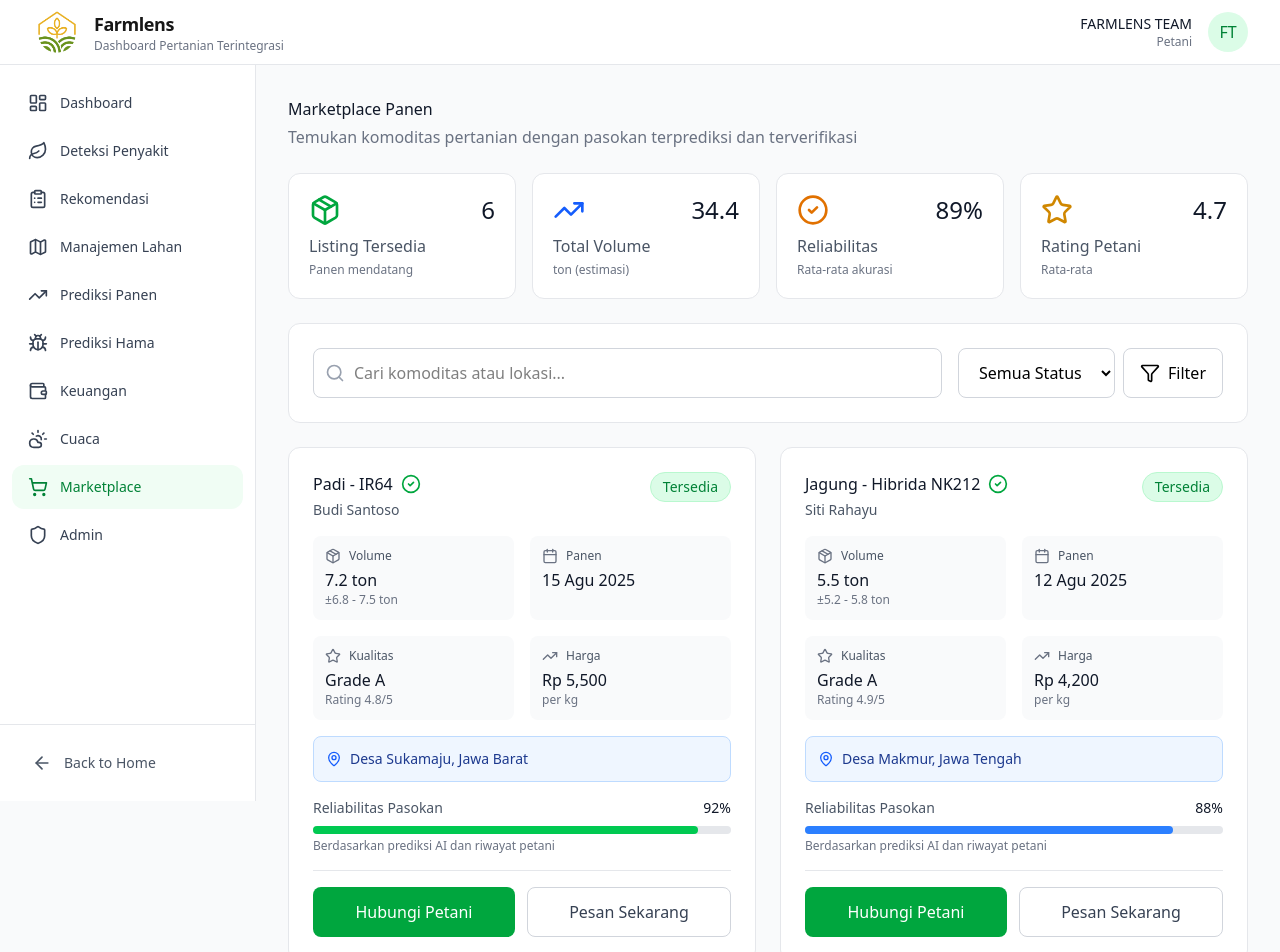
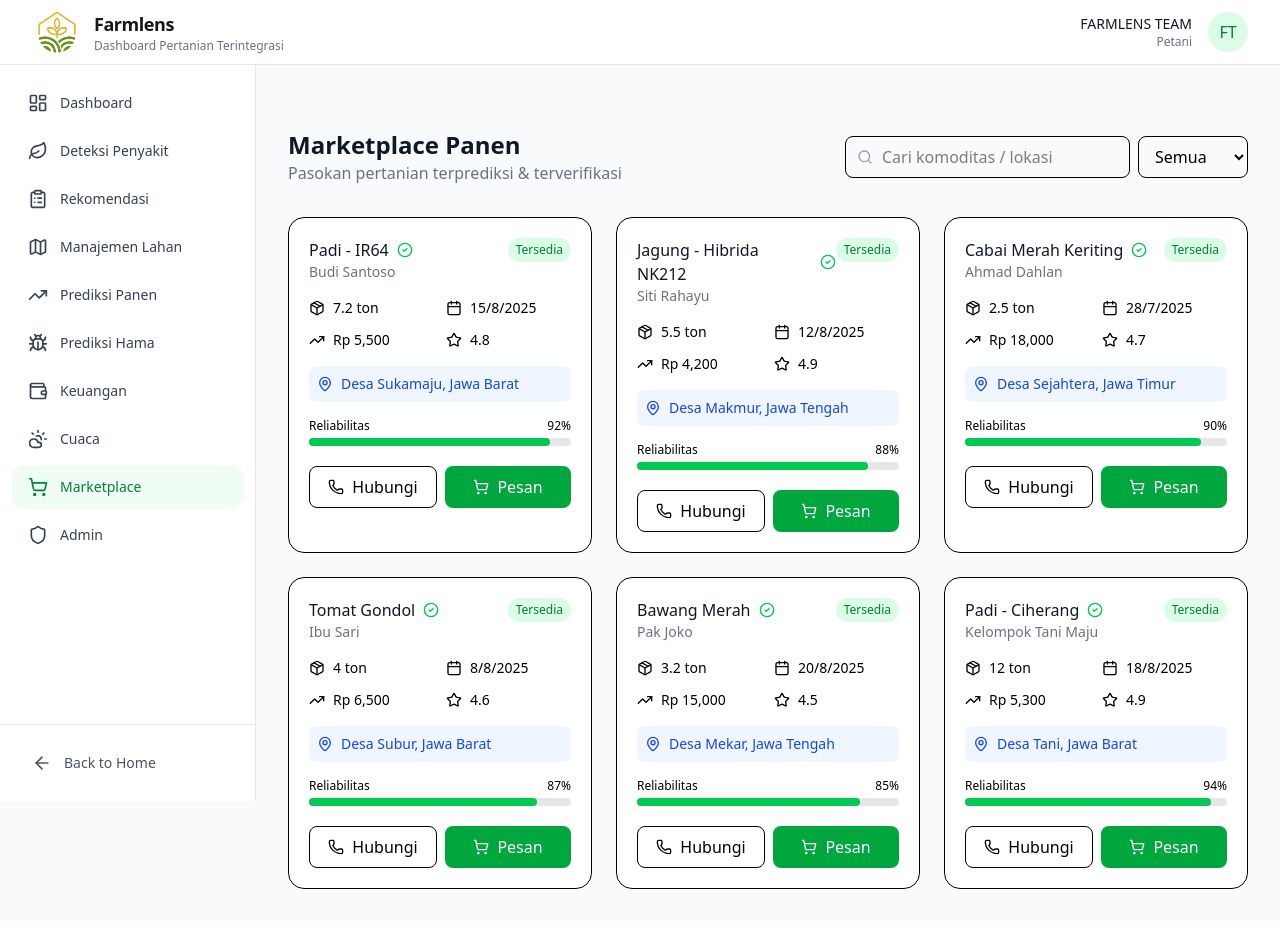
Before and after one commit to reynaldo0/FarmLens, a React (Vite) app: page /dashboard/marketplace in a window 1280 px wide. Shown: the top 952 px of the page. After the commit the page ends 921 px from the top, so only its background shows below. Built offline with nearby package versions, Linux system fonts and the light colour scheme.

Commit message:
upd : upgrade UI marketplace with toaster

```diff
--- a/package.json
+++ b/package.json
@@ -19,6 +19,7 @@
     "react-dom": "^19.2.0",
     "react-router-dom": "^7.12.0",
     "recharts": "^3.6.0",
+    "sonner": "^2.0.7",
     "tailwindcss": "^4.1.18",
     "three": "^0.182.0"
   },
--- a/src/DashboardLayout.tsx
+++ b/src/DashboardLayout.tsx
@@ -11,11 +11,11 @@ import { DashboardOverview } from './pages/dashboard/DashboardOverview';
 import { DeteksiPenyakit } from './pages/dashboard/DeteksiPenyakit';
 import { Keuangan } from './pages/dashboard/Keuangan';
 import { ManajemenLahan } from './pages/dashboard/ManajemenLahan';
-import { Marketplace } from './pages/dashboard/Marketplace';
 import { PrediksiPanen } from './pages/dashboard/PrediksiPanen';
 import { RekomendasiAgronomi } from './pages/dashboard/RekomendasiAgronomi';
 import { HamaPrediction } from './pages/dashboard/HamaPrediction';
 import { WeatherRecommendationCard } from './pages/dashboard/Weather';
+import Marketplace from './pages/dashboard/Marketplace';
 
 export default function DashboardLayout() {
     const [sidebarOpen, setSidebarOpen] = useState(false);
--- a/src/pages/dashboard/Marketplace.tsx
+++ b/src/pages/dashboard/Marketplace.tsx
@@ -1,14 +1,16 @@
 import {
     Calendar,
     CheckCircle2,
-    Filter,
     MapPin,
     Package,
     Search,
     Star,
-    TrendingUp
+    TrendingUp,
+    Phone,
+    ShoppingCart
 } from 'lucide-react';
-import { useState } from 'react';
+import { useMemo, useState } from 'react';
+import { Toaster, toast } from 'sonner';
 
 const listings = [
     {
@@ -103,264 +105,184 @@ const listings = [
     },
 ];
 
-export function Marketplace() {
-    const [searchTerm, setSearchTerm] = useState('');
-    const [filterStatus, setFilterStatus] = useState('all');
+export default function Marketplace() {
+    const [search, setSearch] = useState('');
+    const [status, setStatus] = useState('all');
+    const [detail, setDetail] = useState(null);
 
-    const filteredListings = listings.filter(item => {
-        const matchSearch = item.komoditas.toLowerCase().includes(searchTerm.toLowerCase()) ||
-            item.lokasi.toLowerCase().includes(searchTerm.toLowerCase());
-        const matchStatus = filterStatus === 'all' || item.status === filterStatus;
-        return matchSearch && matchStatus;
-    });
+    const filtered = useMemo(() => {
+        return listings.filter(item => {
+            const s = search.toLowerCase();
+            return (
+                (item.komoditas.toLowerCase().includes(s) ||
+                    item.lokasi.toLowerCase().includes(s)) &&
+                (status === 'all' || item.status === status)
+            );
+        });
+    }, [search, status]);
+
+    const handleContact = () => {
+        toast.info('Fitur Dalam Pengembangan', {
+            description:
+                'Integrasi WhatsApp & sistem pesan internal sedang kami siapkan agar komunikasi lebih aman dan terdokumentasi.'
+        });
+    };
+
+    const handleOrderSuccess = () => {
+        toast.success('Pesanan Berhasil Dicatat', {
+            description:
+                'Tim kami akan segera memproses transaksi dan menghubungi Anda untuk tahap selanjutnya.'
+        });
+        setDetail(null);
+    };
 
     return (
-        <div className="space-y-6">
-            {/* Header */}
-            <div>
-                <h2 className="text-gray-900">Marketplace Panen</h2>
-                <p className="text-gray-500 mt-1">
-                    Temukan komoditas pertanian dengan pasokan terprediksi dan terverifikasi
-                </p>
-            </div>
+        <div className="space-y-8">
+            {/* TOASTER */}
+            <Toaster position="bottom-right" richColors />
 
-            {/* Stats */}
-            <div className="grid grid-cols-1 sm:grid-cols-4 gap-4">
-                <div className="bg-white rounded-xl border border-gray-200 p-5">
-                    <div className="flex items-center justify-between mb-2">
-                        <Package className="w-8 h-8 text-green-600" />
-                        <span className="text-2xl text-gray-900">{filteredListings.length}</span>
-                    </div>
-                    <p className="text-gray-600">Listing Tersedia</p>
-                    <p className="text-xs text-gray-500 mt-1">Panen mendatang</p>
+            {/* HEADER */}
+            <header className="flex flex-col sm:flex-row sm:items-center sm:justify-between gap-4">
+                <div>
+                    <h1 className="text-2xl font-semibold text-gray-900">
+                        Marketplace Panen
+                    </h1>
+                    <p className="text-gray-500">
+                        Pasokan pertanian terprediksi & terverifikasi
+                    </p>
                 </div>
 
-                <div className="bg-white rounded-xl border border-gray-200 p-5">
-                    <div className="flex items-center justify-between mb-2">
-                        <TrendingUp className="w-8 h-8 text-blue-600" />
-                        <span className="text-2xl text-gray-900">34.4</span>
-                    </div>
-                    <p className="text-gray-600">Total Volume</p>
-                    <p className="text-xs text-gray-500 mt-1">ton (estimasi)</p>
-                </div>
-
-                <div className="bg-white rounded-xl border border-gray-200 p-5">
-                    <div className="flex items-center justify-between mb-2">
-                        <CheckCircle2 className="w-8 h-8 text-amber-600" />
-                        <span className="text-2xl text-gray-900">89%</span>
-                    </div>
-                    <p className="text-gray-600">Reliabilitas</p>
-                    <p className="text-xs text-gray-500 mt-1">Rata-rata akurasi</p>
-                </div>
-
-                <div className="bg-white rounded-xl border border-gray-200 p-5">
-                    <div className="flex items-center justify-between mb-2">
-                        <Star className="w-8 h-8 text-yellow-600" />
-                        <span className="text-2xl text-gray-900">4.7</span>
-                    </div>
-                    <p className="text-gray-600">Rating Petani</p>
-                    <p className="text-xs text-gray-500 mt-1">Rata-rata</p>
-                </div>
-            </div>
-
-            {/* Search & Filter */}
-            <div className="bg-white rounded-xl border border-gray-200 p-6">
-                <div className="flex flex-col sm:flex-row gap-4">
-                    <div className="flex-1 relative">
-                        <Search className="absolute left-3 top-1/2 transform -translate-y-1/2 w-5 h-5 text-gray-400" />
+                <div className="flex gap-2">
+                    <div className="relative">
+                        <Search className="w-4 h-4 absolute left-3 top-1/2 -translate-y-1/2 text-gray-400" />
                         <input
-                            type="text"
-                            placeholder="Cari komoditas atau lokasi..."
-                            value={searchTerm}
-                            onChange={(e) => setSearchTerm(e.target.value)}
-                            className="w-full pl-10 pr-4 py-3 border border-gray-300 rounded-lg focus:outline-none focus:ring-2 focus:ring-green-500"
+                            value={search}
+                            onChange={e => setSearch(e.target.value)}
+                            placeholder="Cari komoditas / lokasi"
+                            className="pl-9 pr-4 py-2 rounded-lg border focus:ring-2 focus:ring-green-500"
                         />
                     </div>
-                    <div className="flex gap-2">
-                        <select
-                            value={filterStatus}
-                            onChange={(e) => setFilterStatus(e.target.value)}
-                            className="px-4 py-3 border border-gray-300 rounded-lg focus:outline-none focus:ring-2 focus:ring-green-500"
-                        >
-                            <option value="all">Semua Status</option>
-                            <option value="available">Tersedia</option>
-                            <option value="reserved">Dipesan</option>
-                        </select>
-                        <button className="px-4 py-3 border border-gray-300 rounded-lg hover:bg-gray-50 transition-colors flex items-center gap-2">
-                            <Filter className="w-5 h-5" />
-                            <span className="hidden sm:inline">Filter</span>
-                        </button>
-                    </div>
+
+                    <select
+                        value={status}
+                        onChange={e => setStatus(e.target.value)}
+                        className="px-3 py-2 rounded-lg border"
+                    >
+                        <option value="all">Semua</option>
+                        <option value="available">Tersedia</option>
+                        <option value="reserved">Dipesan</option>
+                    </select>
                 </div>
-            </div>
+            </header>
 
-            {/* Listings Grid */}
-            <div className="grid grid-cols-1 lg:grid-cols-2 gap-6">
-                {filteredListings.map((item) => (
-                    <div key={item.id} className="bg-white rounded-xl border border-gray-200 hover:border-green-300 transition-all hover:shadow-lg">
-                        <div className="p-6">
-                            {/* Header */}
-                            <div className="flex items-start justify-between mb-4">
-                                <div>
-                                    <div className="flex items-center gap-2 mb-1">
-                                        <h3 className="text-gray-900">{item.komoditas}</h3>
-                                        {item.verified && (
-                                            <CheckCircle2 className="w-5 h-5 text-green-600" />
-                                        )}
-                                    </div>
-                                    <p className="text-sm text-gray-600">{item.petani}</p>
-                                </div>
-                                <span className={`px-3 py-1 rounded-full text-sm border ${item.status === 'available'
-                                        ? 'bg-green-100 text-green-700 border-green-200'
-                                        : 'bg-amber-100 text-amber-700 border-amber-200'
-                                    }`}>
-                                    {item.status === 'available' ? 'Tersedia' : 'Dipesan'}
-                                </span>
+            {/* LISTINGS */}
+            <section className="grid md:grid-cols-3 gap-6">
+                {filtered.map(item => (
+                    <article
+                        key={item.id}
+                        className="rounded-2xl border bg-white p-5 hover:shadow-xl transition"
+                    >
+                        <div className="flex justify-between items-start">
+                            <div>
+                                <h3 className="font-medium text-gray-900 flex items-center gap-2">
+                                    {item.komoditas}
+                                    {item.verified && (
+                                        <CheckCircle2 className="w-4 h-4 text-green-500" />
+                                    )}
+                                </h3>
+                                <p className="text-sm text-gray-500">{item.petani}</p>
                             </div>
+                            <span className="text-xs px-2 py-1 rounded-full bg-green-100 text-green-700">
+                                Tersedia
+                            </span>
+                        </div>
 
-                            {/* Details Grid */}
-                            <div className="grid grid-cols-2 gap-4 mb-4">
-                                <div className="p-3 bg-gray-50 rounded-lg">
-                                    <div className="flex items-center gap-2 mb-1">
-                                        <Package className="w-4 h-4 text-gray-500" />
-                                        <span className="text-xs text-gray-600">Volume</span>
-                                    </div>
-                                    <p className="text-gray-900">{item.volume} ton</p>
-                                    <p className="text-xs text-gray-500">±{item.volumeRange} ton</p>
-                                </div>
-
-                                <div className="p-3 bg-gray-50 rounded-lg">
-                                    <div className="flex items-center gap-2 mb-1">
-                                        <Calendar className="w-4 h-4 text-gray-500" />
-                                        <span className="text-xs text-gray-600">Panen</span>
-                                    </div>
-                                    <p className="text-gray-900">
-                                        {new Date(item.tanggalPanen).toLocaleDateString('id-ID', {
-                                            day: 'numeric',
-                                            month: 'short',
-                                            year: 'numeric'
-                                        })}
-                                    </p>
-                                </div>
-
-                                <div className="p-3 bg-gray-50 rounded-lg">
-                                    <div className="flex items-center gap-2 mb-1">
-                                        <Star className="w-4 h-4 text-gray-500" />
-                                        <span className="text-xs text-gray-600">Kualitas</span>
-                                    </div>
-                                    <p className="text-gray-900">{item.kualitas}</p>
-                                    <p className="text-xs text-gray-500">Rating {item.rating}/5</p>
-                                </div>
-
-                                <div className="p-3 bg-gray-50 rounded-lg">
-                                    <div className="flex items-center gap-2 mb-1">
-                                        <TrendingUp className="w-4 h-4 text-gray-500" />
-                                        <span className="text-xs text-gray-600">Harga</span>
-                                    </div>
-                                    <p className="text-gray-900">Rp {item.harga.toLocaleString()}</p>
-                                    <p className="text-xs text-gray-500">per kg</p>
-                                </div>
+                        <div className="grid grid-cols-2 gap-3 mt-4 text-sm">
+                            <div className="flex items-center gap-2">
+                                <Package className="w-4 h-4" /> {item.volume} ton
                             </div>
-
-                            {/* Location */}
-                            <div className="flex items-center gap-2 mb-4 p-3 bg-blue-50 rounded-lg border border-blue-200">
-                                <MapPin className="w-4 h-4 text-blue-600 flex-shrink-0" />
-                                <p className="text-sm text-blue-900">{item.lokasi}</p>
+                            <div className="flex items-center gap-2">
+                                <Calendar className="w-4 h-4" />{' '}
+                                {new Date(item.tanggalPanen).toLocaleDateString('id-ID')}
                             </div>
-
-                            {/* Reliability */}
-                            <div className="mb-4">
-                                <div className="flex items-center justify-between text-sm mb-2">
-                                    <span className="text-gray-600">Reliabilitas Pasokan</span>
-                                    <span className="text-gray-900">{item.reliabilitas}%</span>
-                                </div>
-                                <div className="bg-gray-200 rounded-full h-2">
-                                    <div
-                                        className={`h-2 rounded-full ${item.reliabilitas >= 90 ? 'bg-green-500' :
-                                                item.reliabilitas >= 80 ? 'bg-blue-500' :
-                                                    'bg-amber-500'
-                                            }`}
-                                        style={{ width: `${item.reliabilitas}%` }}
-                                    />
-                                </div>
-                                <p className="text-xs text-gray-500 mt-1">
-                                    Berdasarkan prediksi AI dan riwayat petani
-                                </p>
+                            <div className="flex items-center gap-2">
+                                <TrendingUp className="w-4 h-4" /> Rp{' '}
+                                {item.harga.toLocaleString()}
                             </div>
-
-                            {/* Actions */}
-                            <div className="flex gap-3 pt-4 border-t border-gray-200">
-                                {item.status === 'available' ? (
-                                    <>
-                                        <button className="flex-1 px-4 py-3 bg-green-600 text-white rounded-lg hover:bg-green-700 transition-colors">
-                                            Hubungi Petani
-                                        </button>
-                                        <button className="flex-1 px-4 py-3 border border-gray-300 text-gray-700 rounded-lg hover:bg-gray-50 transition-colors">
-                                            Pesan Sekarang
-                                        </button>
-                                    </>
-                                ) : (
-                                    <button className="w-full px-4 py-3 bg-gray-200 text-gray-500 rounded-lg cursor-not-allowed">
-                                        Sudah Dipesan
-                                    </button>
-                                )}
+                            <div className="flex items-center gap-2">
+                                <Star className="w-4 h-4" /> {item.rating}
                             </div>
                         </div>
-                    </div>
-                ))}
-            </div>
 
-            {filteredListings.length === 0 && (
-                <div className="bg-white rounded-xl border border-gray-200 p-12 text-center">
-                    <Package className="w-16 h-16 text-gray-300 mx-auto mb-4" />
-                    <p className="text-gray-500">Tidak ada listing yang sesuai dengan pencarian</p>
-                    <button
-                        onClick={() => {
-                            setSearchTerm('');
-                            setFilterStatus('all');
-                        }}
-                        className="mt-4 px-4 py-2 text-green-600 hover:bg-green-50 rounded-lg transition-colors"
-                    >
-                        Reset Filter
-                    </button>
-                </div>
-            )}
+                        <div className="flex items-center gap-2 text-sm text-blue-700 bg-blue-50 p-2 rounded-lg mt-4">
+                            <MapPin className="w-4 h-4" /> {item.lokasi}
+                        </div>
 
-            {/* Info Section */}
-            <div className="bg-linear-to-r from-green-500 to-green-600 rounded-xl p-8 text-white">
-                <div className="max-w-3xl">
-                    <h3 className="text-white mb-2">Keunggulan Marketplace Kami</h3>
-                    <div className="grid grid-cols-1 sm:grid-cols-3 gap-4 mt-6">
-                        <div className="flex items-start gap-3">
-                            <CheckCircle2 className="w-6 h-6 flex-shrink-0" />
-                            <div>
-                                <p className="text-green-100">Prediksi Akurat</p>
-                                <p className="text-sm text-green-100 mt-1">
-                                    Volume & waktu panen diprediksi dengan AI
-                                </p>
+                        <div className="mt-4">
+                            <div className="flex justify-between text-xs mb-1">
+                                <span>Reliabilitas</span>
+                                <span>{item.reliabilitas}%</span>
+                            </div>
+                            <div className="h-2 bg-gray-200 rounded-full">
+                                <div
+                                    className="h-2 bg-green-500 rounded-full"
+                                    style={{ width: `${item.reliabilitas}%` }}
+                                />
                             </div>
                         </div>
-                        <div className="flex items-start gap-3">
-                            <CheckCircle2 className="w-6 h-6 flex-shrink-0" />
-                            <div>
-                                <p className="text-green-100">Petani Terverifikasi</p>
-                                <p className="text-sm text-green-100 mt-1">
-                                    Semua petani telah melalui proses verifikasi
-                                </p>
-                            </div>
+
+                        <div className="flex gap-2 mt-5">
+                            <button
+                                onClick={handleContact}
+                                className="flex-1 flex items-center justify-center gap-2 px-4 py-2 rounded-lg border hover:bg-gray-50"
+                            >
+                                <Phone className="w-4 h-4" /> Hubungi
+                            </button>
+
+                            <button
+                                onClick={() => setDetail(item)}
+                                className="flex-1 flex items-center justify-center gap-2 px-4 py-2 rounded-lg bg-green-600 text-white hover:bg-green-700"
+                            >
+                                <ShoppingCart className="w-4 h-4" /> Pesan
+                            </button>
                         </div>
-                        <div className="flex items-start gap-3">
-                            <CheckCircle2 className="w-6 h-6 flex-shrink-0" />
-                            <div>
-                                <p className="text-green-100">Transaksi Aman</p>
-                                <p className="text-sm text-green-100 mt-1">
-                                    Sistem escrow melindungi pembeli & penjual
-                                </p>
-                            </div>
+                    </article>
+                ))}
+            </section>
+
+            {/* DETAIL + KONFIRMASI */}
+            {detail && (
+                <div className="fixed inset-0 bg-black/40 flex items-center justify-center z-50">
+                    <div className="bg-white rounded-2xl p-6 w-full max-w-md">
+                        <h3 className="text-lg font-semibold mb-3">
+                            Konfirmasi Pesanan
+                        </h3>
+
+                        <div className="text-sm text-gray-600 mb-4 space-y-1">
+                            <p><strong>Komoditas:</strong> {detail.komoditas}</p>
+                            <p><strong>Petani:</strong> {detail.petani}</p>
+                            <p><strong>Volume:</strong> {detail.volume} ton</p>
+                            <p><strong>Harga:</strong> Rp {detail.harga.toLocaleString()} / kg</p>
+                            <p><strong>Panen:</strong> {new Date(detail.tanggalPanen).toLocaleDateString('id-ID')}</p>
+                        </div>
+
+                        <div className="flex gap-2">
+                            <button
+                                onClick={() => setDetail(null)}
+                                className="flex-1 border rounded-lg py-2"
+                            >
+                                Batal
+                            </button>
+                            <button
+                                onClick={handleOrderSuccess}
+                                className="flex-1 bg-green-600 text-white rounded-lg py-2"
+                            >
+                                Konfirmasi
+                            </button>
                         </div>
                     </div>
                 </div>
-            </div>
+            )}
         </div>
     );
 }
```
Also changed, not shown: 1 other file (tests, documents, lock files or other folders).
